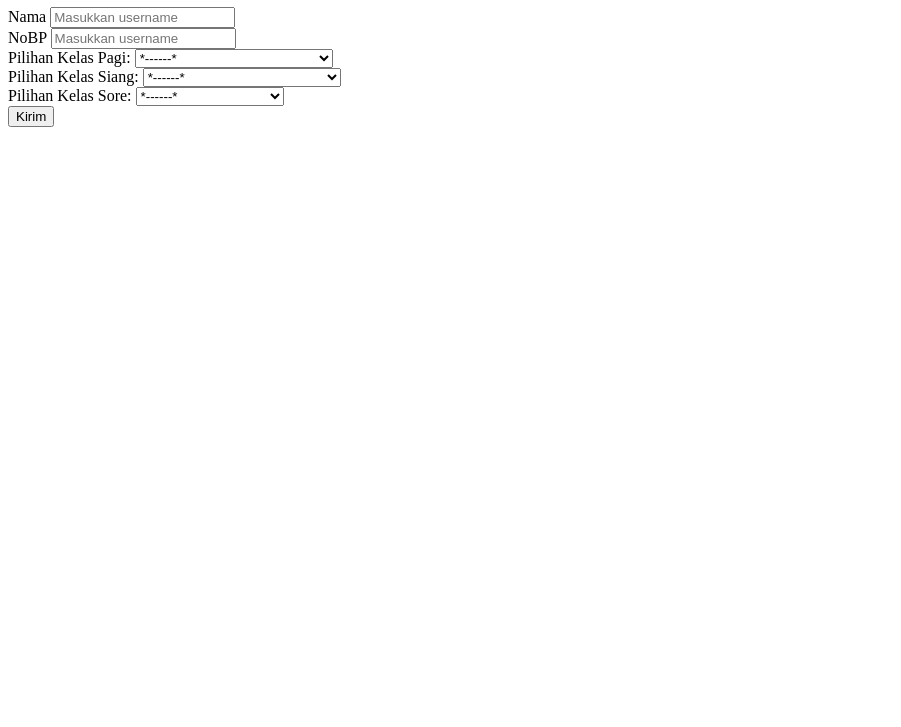
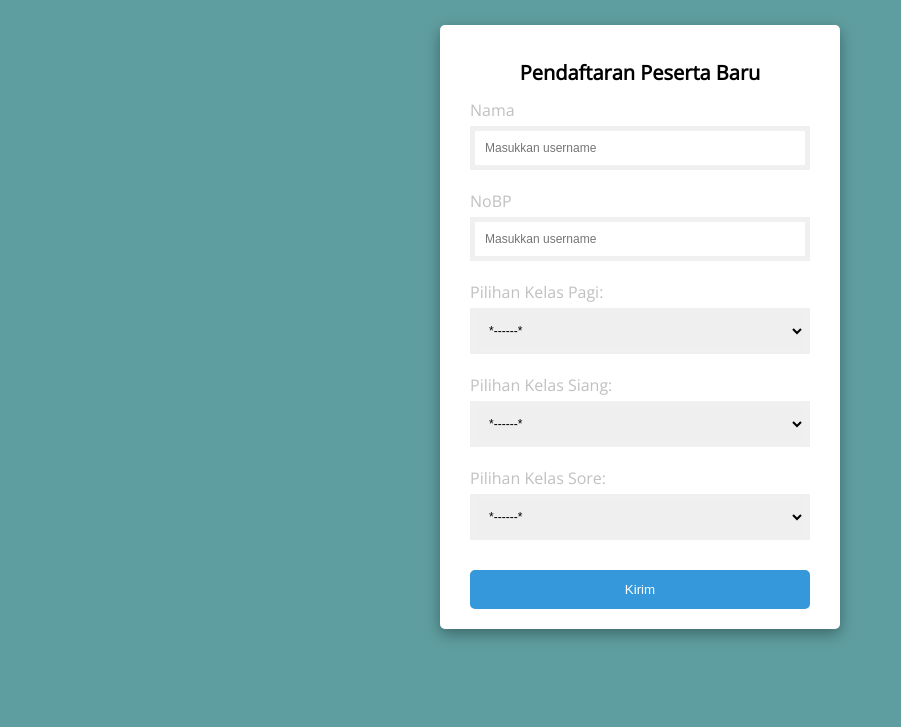
Before and after one commit to citraFebriawirti/Bootstrap-Pendaftaran-Kafekoding-bycitra, a plain HTML site: page pendaftaran.html in a window 1280 px wide. Shown: the part 73-800 px from the top of the page, without its empty margins (0-901 px from the left). Drawn offline with nearby package versions, Linux system fonts and the light colour scheme; the site is published under a folder, as on GitHub Pages, so addresses that start at the root find nothing; a web font is replaced by a local one.

Commit message:
Update pendaftaran.html

```diff
--- a/pendaftaran.html
+++ b/pendaftaran.html
@@ -5,7 +5,7 @@
     <meta charset="UTF-8" />
     <meta http-equiv="X-UA-Compatible" content="IE=edge" />
     <meta name="viewport" content="width=device-width, initial-scale=1.0" />
-    <link rel="stylesheet" href="/css/style1.css" />
+    <link rel="stylesheet" href="css/style1.css" />
     <title>Pendaftaran</title>
 </head>
 
```
